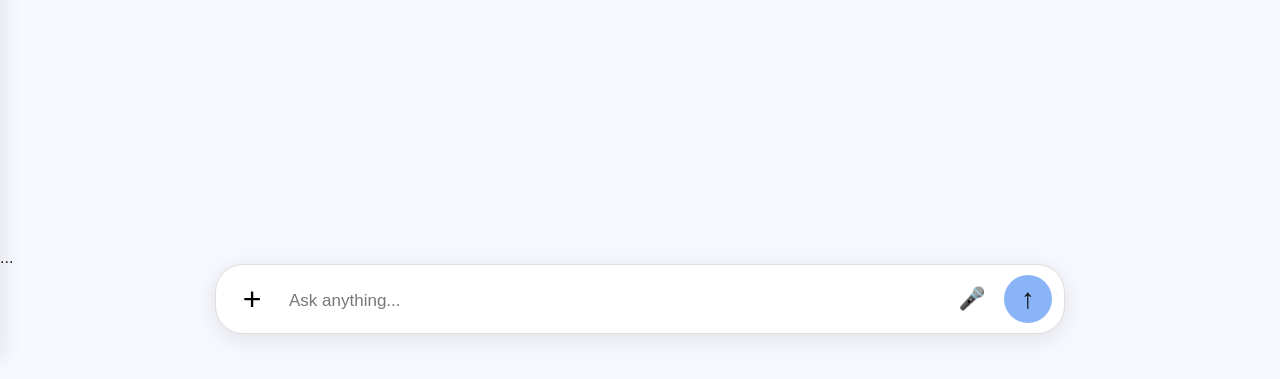
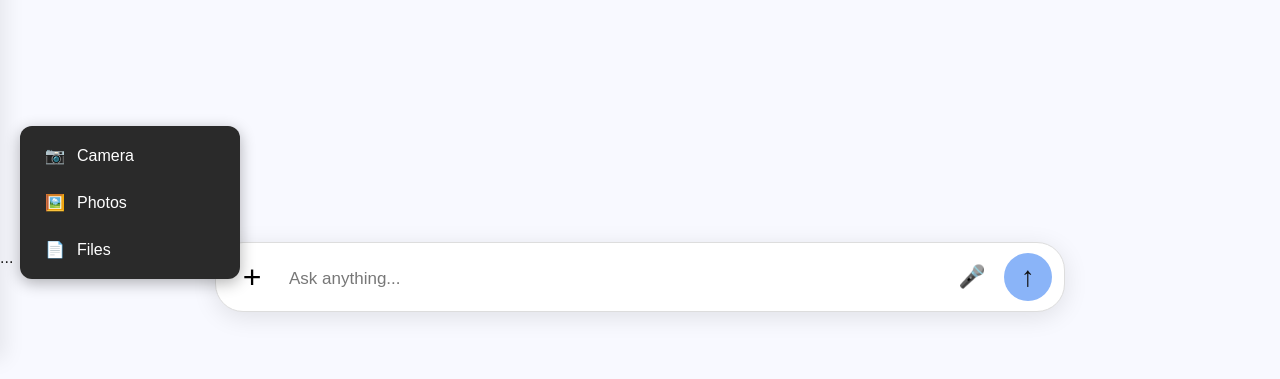
Before and after one commit to parvejhussain613-crypto/ai-mcq-solver, a plain HTML site: page index.html in a window 1280 px wide. Shown: the part 441-820 px from the top of the page. Drawn offline with Linux system fonts and the light colour scheme.

Commit message:
Add attachment menu styles to style.css

```diff
--- a/style.css
+++ b/style.css
@@ -493,3 +493,28 @@ body.dark-mode .user-message .message-content {
   cursor: pointer;
   font-size: 16px;
 }
+.hidden { display: none!important; }
+
+.attachment-menu {
+  position: absolute;
+  bottom: 80px;
+  left: 20px;
+  background: #2a2a2a;
+  border-radius: 12px;
+  padding: 10px;
+  display: flex;
+  flex-direction: column;
+  gap: 8px;
+  box-shadow: 0 4px 15px rgba(0,0,0,0.3);
+  z-index: 100;
+}
+.attachment-menu button {
+  background: none;
+  border: none;
+  color: white;
+  text-align: left;
+  padding: 10px 15px;
+  cursor: pointer;
+}
+.attachment-menu button:hover { background: #3a3a3a; border-radius: 8px; }
+.input-wrapper { position: relative; }
```
